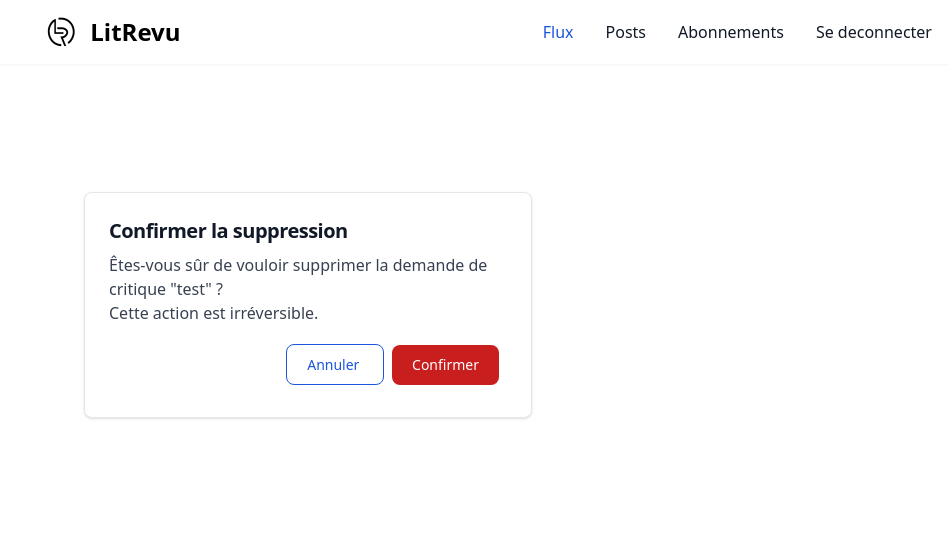
After one commit to wilodorico/P-9-LitRevu, a Django app: page /review/ticket/1/supprimer/ in a window 1280 px wide. The commit adds this page. Shown: the top 545 px of the page, without its empty margins (332-1280 px from the left). Run offline with Django 4.2, Linux system fonts and the light colour scheme; a user stored in the database is signed in; data comes from the database, SQL or seed files in the repository; both versions use the stored data as it was after the commit; some libraries are stand-ins or nearby versions.

Commit message:
add TicketDeleteView + url + template confirm and add button on view update ticket. Add fonction delete on models Ticket for delete image on delete Ticket

```diff
--- a/review/models.py
+++ b/review/models.py
@@ -22,6 +22,12 @@ class Ticket(models.Model):
                 old_ticket.image.delete(save=False)
         super().save(*args, **kwargs)
 
+    def delete(self, *args, **kwargs):
+        # Suppression de l'image associée
+        if self.image:
+            self.image.delete(save=False)
+        super().delete(*args, **kwargs)
+
 
 class Review(models.Model):
     ticket = models.ForeignKey(Ticket, on_delete=models.CASCADE)
--- /dev/null
+++ b/review/templates/review/ticket_delete_confirm.html
@@ -0,0 +1,28 @@
+{% extends "base.html" %}
+{% block content %}
+<div class="mx-auto max-w-screen-xl px-4 py-16 sm:px-6 sm:py-24 lg:px-8 lg:py-32 flex flex-col items-center">
+
+
+    <div class="max-w-md p-6 bg-white border border-gray-200 rounded-lg shadow dark:bg-gray-800 dark:border-gray-700">
+        <a href="#">
+            <h5 class="mb-2 text-xl font-bold tracking-tight text-gray-900 dark:text-white">Confirmer la suppression</h5>
+        </a>
+        <p class="mb-3 font-normal text-gray-700 dark:text-gray-400">
+            Êtes-vous sûr de vouloir supprimer la demande de critique "{{ ticket.title }}" ? <br>
+            Cette action est irréversible.
+        </p>
+        <div class="mt-5 text-right">
+            <form method="post">
+                {% csrf_token %}
+                <a href="{% url 'review:ticket_update' ticket.id %}" class="text-blue-700 hover:text-white border border-blue-700 hover:bg-blue-800 focus:ring-4 focus:outline-none focus:ring-blue-300 font-medium rounded-lg text-sm px-5 py-2.5 text-center me-2 mb-2 dark:border-blue-500 dark:text-blue-500 dark:hover:text-white dark:hover:bg-blue-500 dark:focus:ring-blue-800">
+                    Annuler
+                </a>
+                <button type="submit" class="focus:outline-none text-white bg-red-700 hover:bg-red-800 focus:ring-4 focus:ring-red-300 font-medium rounded-lg text-sm px-5 py-2.5 me-2 mb-2 dark:bg-red-600 dark:hover:bg-red-700 dark:focus:ring-red-900">
+                    Confirmer
+                </button>
+            </form>
+        </div>
+    </div>
+
+</div>
+{% endblock content %}
--- a/review/templates/review/ticket_form.html
+++ b/review/templates/review/ticket_form.html
@@ -45,10 +45,14 @@
                 type="file"
                 class="block w-full text-sm text-gray-900 border border-gray-300 rounded-lg cursor-pointer bg-gray-50 dark:text-gray-400 focus:outline-none dark:bg-gray-700 dark:border-gray-600 dark:placeholder-gray-400"
             >
-
             {{ form.image.errors }}
         </div>
         <div class="mt-5 text-right">
+            {% if form.instance.id %}
+            <a href="{% url 'review:ticket_delete' form.instance.id %}" class="text-red-700 hover:text-white border border-red-700 hover:bg-red-800 focus:ring-4 focus:outline-none focus:ring-red-300 font-medium rounded-lg text-sm px-5 py-2.5 text-center me-2 mb-2 dark:border-red-500 dark:text-red-500 dark:hover:text-white dark:hover:bg-red-600 dark:focus:ring-red-900">
+                Supprimer
+            </a>
+            {% endif %}
             <button type="submit" class="text-white bg-blue-700 hover:bg-blue-800 focus:ring-4 focus:ring-blue-300 font-medium rounded-lg text-sm px-5 py-2.5 me-2 mb-2 dark:bg-blue-600 dark:hover:bg-blue-700 focus:outline-none dark:focus:ring-blue-800">Envoyer</button>
         </div>
     </form>
--- a/review/urls.py
+++ b/review/urls.py
@@ -9,4 +9,5 @@ urlpatterns = [
     path("", views.HomeView.as_view(), name="home"),
     path("ticket/créer/", views.TicketCreateView.as_view(), name="ticket_create"),
     path("ticket/<int:ticket_id>/modifier/", views.TicketUpdateView.as_view(), name="ticket_update"),
+    path("ticket/<int:ticket_id>/supprimer/", views.TicketDeleteView.as_view(), name="ticket_delete"),
 ]
--- a/review/views.py
+++ b/review/views.py
@@ -2,6 +2,7 @@ from django.shortcuts import get_object_or_404, redirect, render
 from django.views import View
 from django.contrib.auth.mixins import LoginRequiredMixin
 from django.utils.decorators import method_decorator
+from django.contrib import messages
 
 from review.forms import TicketForm
 from review.models import Ticket
@@ -49,3 +50,18 @@ class TicketUpdateView(LoginRequiredMixin, View):
             photo.user = request.user
             photo.save()
             return redirect("review:home")
+
+
+@method_decorator(ticket_owner_required, name="dispatch")
+class TicketDeleteView(LoginRequiredMixin, View):
+    template_name = "review/ticket_delete_confirm.html"
+
+    def get(self, request, ticket_id):
+        ticket = get_object_or_404(Ticket, id=ticket_id)
+        return render(request, self.template_name, {"ticket": ticket})
+
+    def post(self, request, ticket_id):
+        ticket = get_object_or_404(Ticket, id=ticket_id)
+        ticket.delete()
+        messages.success(request, "Demande de critique supprimée.")
+        return redirect("review:home")
--- a/theme/static/css/dist/styles.css
+++ b/theme/static/css/dist/styles.css
@@ -1352,6 +1352,10 @@ input:checked + .toggle-bg {
   margin-bottom: 0.5rem;
 }
 
+.mb-3 {
+  margin-bottom: 0.75rem;
+}
+
 .mb-5 {
   margin-bottom: 1.25rem;
 }
@@ -1380,12 +1392,8 @@ input:checked + .toggle-bg {
   margin-top: 1.25rem;
 }
 
-.mb-3 {
-  margin-bottom: 0.75rem;
-}
-
-.me-5 {
-  margin-inline-end: 1.25rem;
+.mb-8 {
+  margin-bottom: 2rem;
 }
 
 .block {
@@ -1517,20 +1521,8 @@ input:checked + .toggle-bg {
   max-width: 24rem;
 }
 
-.max-w-\[500px\] {
-  max-width: 500px;
-}
-
-.max-w-\[600px\] {
-  max-width: 600px;
-}
-
-.max-w-\[700px\] {
-  max-width: 700px;
-}
-
-.max-w-full {
-  max-width: 100%;
+.max-w-md {
+  max-width: 28rem;
 }
 
 .flex-1 {
@@ -1796,6 +1780,11 @@ input:checked + .toggle-bg {
   background-color: rgb(17 24 39 / 0.5);
 }
 
+.bg-red-700 {
+  --tw-bg-opacity: 1;
+  background-color: rgb(200 30 30 / var(--tw-bg-opacity, 1));
+}
+
 .bg-white {
   --tw-bg-opacity: 1;
   background-color: rgb(255 255 255 / var(--tw-bg-opacity, 1));
@@ -1830,6 +1819,10 @@ input:checked + .toggle-bg {
   padding: 1.25rem;
 }
 
+.p-6 {
+  padding: 1.5rem;
+}
+
 .px-2 {
   padding-left: 0.5rem;
   padding-right: 0.5rem;
@@ -1840,11 +1833,21 @@ input:checked + .toggle-bg {
   padding-right: 0.75rem;
 }
 
+.px-4 {
+  padding-left: 1rem;
+  padding-right: 1rem;
+}
+
 .px-5 {
   padding-left: 1.25rem;
   padding-right: 1.25rem;
 }
 
+.py-16 {
+  padding-top: 4rem;
+  padding-bottom: 4rem;
+}
+
 .py-2 {
   padding-top: 0.5rem;
   padding-bottom: 0.5rem;
@@ -1860,16 +1863,6 @@ input:checked + .toggle-bg {
   padding-bottom: 0.75rem;
 }
 
-.px-4 {
-  padding-left: 1rem;
-  padding-right: 1rem;
-}
-
-.py-16 {
-  padding-top: 4rem;
-  padding-bottom: 4rem;
-}
-
 .py-8 {
   padding-top: 2rem;
   padding-bottom: 2rem;
@@ -1921,18 +1914,22 @@ input:checked + .toggle-bg {
   line-height: 1rem;
 }
 
+.font-bold {
+  font-weight: 700;
+}
+
 .font-medium {
   font-weight: 500;
 }
 
+.font-normal {
+  font-weight: 400;
+}
+
 .font-semibold {
   font-weight: 600;
 }
 
-.font-bold {
-  font-weight: 700;
-}
-
 .uppercase {
   text-transform: uppercase;
 }
@@ -1951,6 +1948,15 @@ input:checked + .toggle-bg {
 
 .tracking-normal {
   letter-spacing: 0em;
+}
+
+.tracking-tight {
+  letter-spacing: -0.025em;
+}
+
+.text-black {
+  --tw-text-opacity: 1;
+  color: rgb(0 0 0 / var(--tw-text-opacity, 1));
 }
 
 .text-blue-600 {
@@ -1973,6 +1979,11 @@ input:checked + .toggle-bg {
   color: rgb(107 114 128 / var(--tw-text-opacity, 1));
 }
 
+.text-gray-700 {
+  --tw-text-opacity: 1;
+  color: rgb(55 65 81 / var(--tw-text-opacity, 1));
+}
+
 .text-gray-800 {
   --tw-text-opacity: 1;
   color: rgb(31 41 55 / var(--tw-text-opacity, 1));
@@ -1988,9 +1999,9 @@ input:checked + .toggle-bg {
   color: rgb(255 255 255 / var(--tw-text-opacity, 1));
 }
 
-.text-gray-700 {
+.text-red-700 {
   --tw-text-opacity: 1;
-  color: rgb(55 65 81 / var(--tw-text-opacity, 1));
+  color: rgb(200 30 30 / var(--tw-text-opacity, 1));
 }
 
 .opacity-0 {
```
Also changed, not shown: other parts of theme/static/css/dist/styles.css (+67 -65 lines), review/templates/review/home.html (+8 -6 lines), db.sqlite3.
